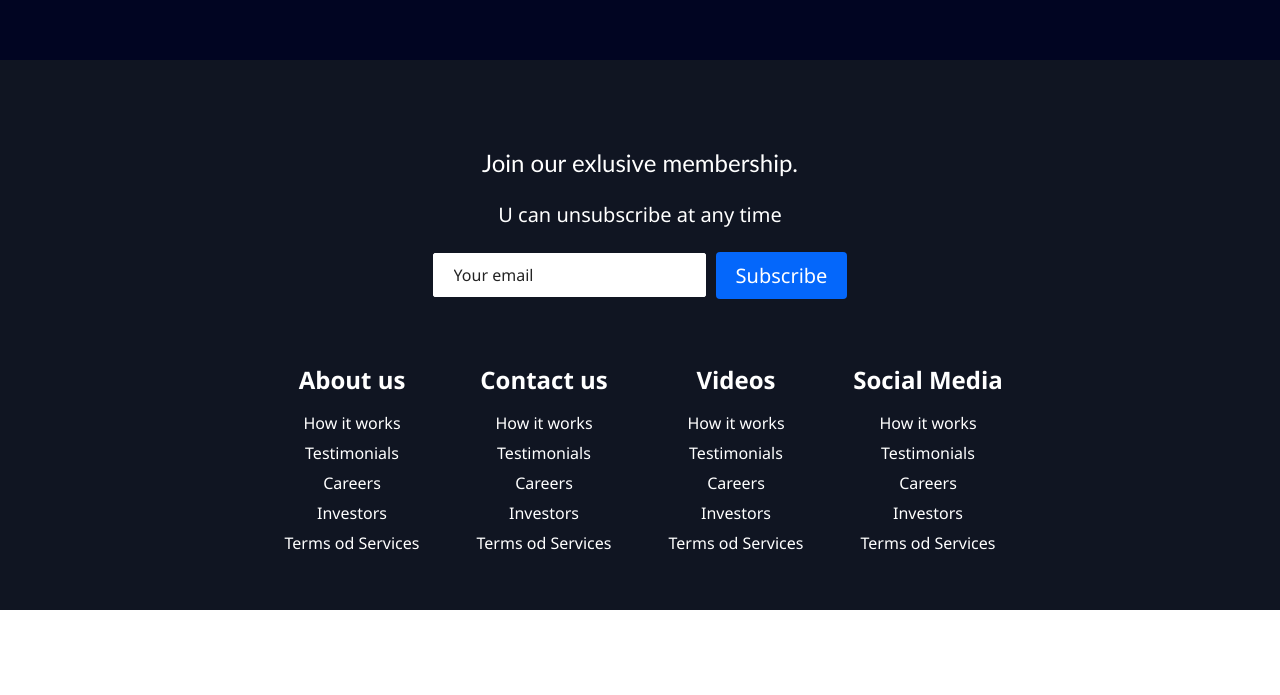
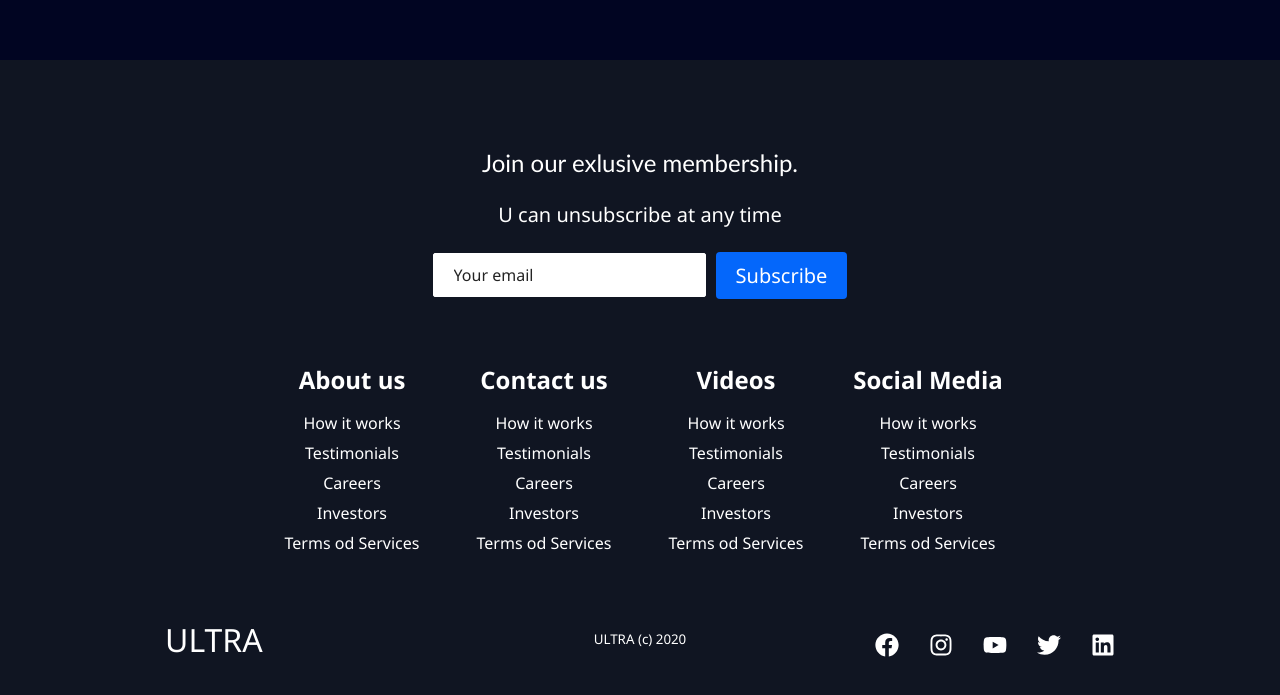
Before and after one commit to orzeleagle122/product-page, a React (Create React App) app: page / in a window 1280 px wide. Shown: the part 4165-4860 px from the top of the page. Before the commit the page ends 4775 px from the top, so only its background shows below. Built offline with nearby package versions, Linux system fonts and the light colour scheme.

Commit message:
finish footer

```diff
--- a/src/components/Footer/Footer.elements.js
+++ b/src/components/Footer/Footer.elements.js
@@ -1,5 +1,6 @@
 import styled from 'styled-components';
 import {Link} from 'react-router-dom';
+import {FaMagento} from 'react-icons/fa'
 
 export const FooterContainer=styled.div`
     background-color: #101522;
@@ -117,3 +118,55 @@ export const FooterLink=styled(Link)`
 
     }
 `;
+
+export const SocialMedia=styled.div`
+    max-width: 1000px;
+    width: 100%;
+`;
+
+export const SocialMediaWrap=styled.div`
+    display: flex;
+    justify-content: space-between;
+    align-items: center;
+    width: 95%;
+    max-width:1000px;
+    margin: 40px auto 0 auto;
+
+    @media screen and (max-width: 820px){
+        flex-direction: column;
+    }
+`;
+
+export const SocalLogo=styled(Link)`
+    color: #fff;
+    justify-self:start;
+    cursor: pointer;
+    text-decoration:none;
+    font-size:2rem;
+    display: flex;
+    align-items:center;
+    margin-bottom:16px;
+`;
+
+export const SocialIcon=styled(FaMagento)`
+    margin-right:10px;
+
+`;
+
+export const WebsiteMediaWrap=styled.small`
+    color:#fff;
+    margin-bottom:16px;
+`;
+
+export const SocialIcons=styled.div`
+    display:flex;
+    justify-content: space-between;
+    align-items: center;
+    width: 240px;
+
+`;
+
+export const SocialIconLink=styled.a`
+    color:#fff;
+    font-size: 24px;
+`;
--- a/src/components/Footer/Footer.js
+++ b/src/components/Footer/Footer.js
@@ -1,6 +1,7 @@
 import React from 'react';
-import {FooterLinksContainer,FooterLinksWrapper,FooterLinksItems,FooterLinkTitle,FooterLink,Form,FormInput,FooterContainer,FooterSubscription,FooterSubHeading,FooterSubText} from './Footer.elements';
+import {SocialMedia,SocialMediaWrap,SocalLogo,SocialIcons,WebsiteMediaWrap,SocialIconLink,FooterLinksContainer,FooterLinksWrapper,FooterLinksItems,FooterLinkTitle,FooterLink,Form,FormInput,FooterContainer,FooterSubscription,FooterSubHeading,FooterSubText} from './Footer.elements';
 import {Button} from '../../GlobalStyle';
+import {FaFacebook,FaInstagram,FaYoutube,FaTwitter,FaLinkedin} from 'react-icons/fa';
 
 const Footer = () => {
     return (
@@ -40,6 +41,8 @@ const Footer = () => {
                             <FooterLink to='/'>Investors</FooterLink>
                             <FooterLink to='/'>Terms od Services</FooterLink>
                         </FooterLinksItems>
+                        </FooterLinksWrapper>
+                        <FooterLinksWrapper>
                         <FooterLinksItems>
                             <FooterLinkTitle>
                                 Videos
@@ -62,6 +65,35 @@ const Footer = () => {
                         </FooterLinksItems>
                     </FooterLinksWrapper>
                 </FooterLinksContainer>
+                <SocialMedia>
+                    <SocialMediaWrap>
+                        <SocalLogo to='/'>
+                            <SocialIcons>
+                                ULTRA
+                            </SocialIcons>
+                        </SocalLogo>
+                        <WebsiteMediaWrap>
+                            ULTRA (c) 2020
+                        </WebsiteMediaWrap>
+                        <SocialIcons>
+                            <SocialIconLink href='/' target="_blank" arial-label="Facebook">
+                                <FaFacebook/>
+                            </SocialIconLink>
+                            <SocialIconLink href='/' target="_blank" arial-label="Instagram">
+                                <FaInstagram/>
+                            </SocialIconLink>
+                            <SocialIconLink href='/' target="_blank" arial-label="Youtube" rel="noopener noreferrer">
+                                <FaYoutube/>
+                            </SocialIconLink>
+                            <SocialIconLink href='/' target="_blank" arial-label="Twitter">
+                                <FaTwitter/>
+                            </SocialIconLink>
+                            <SocialIconLink href='/' target="_blank" arial-label="Linkedin">
+                                <FaLinkedin/>
+                            </SocialIconLink>
+                        </SocialIcons>
+                    </SocialMediaWrap>
+                </SocialMedia>
             </FooterContainer>
         </>
      );
```
